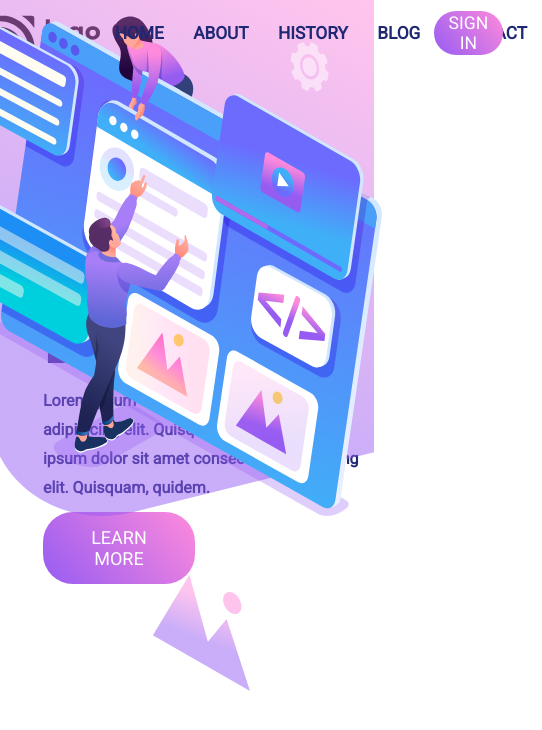
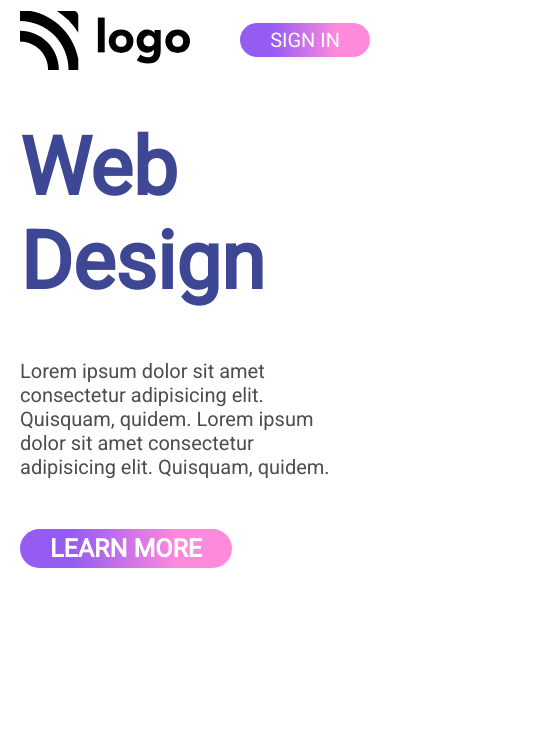
Before and after one commit to Yash-Singhania/LIVE-PROJECT-8, a website: page index.html in a window 390 px wide. Shown: the whole page, 542 px wide, since content can reach past the window. Drawn offline with Linux system fonts and the light colour scheme.

Commit message:
Added Responsiveness

```diff
--- a/css/index.css
+++ b/css/index.css
@@ -1,172 +1,123 @@
-/* Removeing the styles added by browser */
-
 * {
     margin: 0;
     padding: 0;
-    font-family: 'Roboto';
+    font-family: "Roboto";
 }
 
-/* Colors */
-.nav-items, .left-section{
-    color: rgb(31, 40, 115);
+body {
+    padding: 50px 100px;
 }
 
-/* Style Buttons Which look alike */
-.learn-more-btn, .signin-btn{
-    background: linear-gradient(
-        50deg,
-        rgb(150, 92, 242),
-        rgb(255, 138, 220));
-    color: #fff;
-    border-radius: 30px;
-    padding: 2px 15px;
-    border: none;
-    z-index: 2;
+nav {
+    display: flex;
+    justify-content: space-between;
+    align-items: center;
 }
 
-/* Designing Nav Bar */
-nav{
-    display: flex;
-    align-items: center;
-    justify-content: space-around;
-    margin-top: 2%;
+nav img {
+    flex: 10;
 }
 
-nav .nav-items{
+.nav-items {
+    color: #30387E;
+    font-size: 20px;
+    flex: 80;
+
     display: flex;
-    font-size: 1.3em;
+    justify-content: center;
+    gap: 50px;
 }
 
-nav .nav-items .nav-item{
-    padding: 5%;
-    z-index: 2;
+nav .button {
+    flex: 10;
 }
 
-nav .nav-items {
-    margin-right: 10%;
+button {
+    color: #FFFFFF;
+    font-size: 20px;
+    padding: 5px 30px;
+
+    background: rgb(150,92,242);
+    background: linear-gradient(90deg, rgba(150,92,242,1) 25%, rgba(255,138,220,1) 75%);
+
+    border: none;
+    border-radius: 30px;
 }
 
-nav img{
-    width: 100px;
+.intro-section {
+    display: flex;
+    justify-content: space-between;
 }
 
-nav .signin-btn{
-    font-size: 1.1em;
+.left-section {
+    padding-top: 100px;
 }
 
-/* Designing the left portion of the web page */
-body{
-    overflow-x: hidden;
+.left-section h1 {
+    font-size: 80px;
+    color: #3E4794;
 }
 
-.intro-section .left-section{
-    position: absolute;
-    right: 50%;
-    left: 11%;
-    top: 28%;
+.left-section h4 {
+    margin: 70px 0;
+    width: 50ch;
+    font-size: 16px;
+    font-weight: 400;
+    color: rgb(78, 77, 77);
 }
 
-.left-section h1{
-    font-size: 60px;
+.learn-more-btn {
+    font-size: 25px !important;
+    font-weight: 600;
 }
 
-.left-section h4{
-    width: 320px;
-    text-align: left;
-    line-height: 1.8;
-    margin-top: 6%;
+.backcover {
+    position: absolute;
+    top: 0;
+    right: 0;
+    z-index: -1;
 }
 
-.learn-more-btn{
-    padding: 15px 40px;
-    font-size: 18px;
-    margin-top: 6%;
+.vector-img,.vector-dot {
+    position: absolute;
+    top: 70%;
+    right: 50%;
 }
 
-/* Designing the right portion of the web page */
-
-.vector-dot + img {
-    height: 500px;
-    background: url('../images/backcover.svg');
-    background-repeat: no-repeat;
-    background-size: contain;
-    position: absolute;
-    right: -3%;
-    top: 0%;
-    padding: 4% 5% 0 0;
+.main {
+    position: relative;
+    width: 800px;
 }
 
-.vector-dot{
-    position: absolute;
-    top:70%;
-    right: 38%;
+@media (max-width: 700px) {
+    body {
+        padding: 0;
+        margin: 10px 20px;
     }
 
-.vector-img{
-    position: absolute;
-    top:68%;
-    right: 36%;
+    .nav-items {
+        display: none;
     }
 
-/* Extra Features */
-.main-div nav img:hover{
-    opacity: 0.5;
-    cursor: pointer;
+    .signin-btn {
+        margin-left: 50px;
     }
 
-
-
-button:hover{
-    animation-name: hoverEffect;
-    animation-duration: 500ms;
-    animation-iteration-count: infinite;
-    cursor: pointer;
+    .imgs-div {
+        display: none;
     }
 
-::selection{
-    background-color: rgb(255, 138, 220);
+    .left-section {
+        padding-top: 50px;
     }
 
-.nav-item:hover{
-    background: linear-gradient(
-        0deg,
-        rgb(150, 92, 242),
-        rgb(255, 138, 220)
-        );
-    cursor: pointer;
-    border-radius: 30px;
-    transition: all .5s ease;
+    .left-section h1 {
+        width: 6ch;
     }
 
-@keyframes hoverEffect {
-    0% {
-        background: linear-gradient(
-        0deg,
-        rgb(150, 92, 242),
-        rgb(255, 138, 220)
-        );
-    }
-    25% {
-        background: linear-gradient(
-        90deg,
-        rgb(150, 92, 242),
-        rgb(255, 138, 220)
-        );
-    }
-
-    50% {
-        background: linear-gradient(
-        180deg,
-        rgb(150, 92, 242),
-        rgb(255, 138, 220)
-        );
-    }
-
-    100% {
-        background: linear-gradient(
-        260deg,
-        rgb(150, 92, 242),
-        rgb(255, 138, 220)
-        );
+    .left-section h4 {
+        width: 80vw;
+        font-size: 20px;
+        margin: 50px 0;
     }
 }
```
Lines whose indentation alone changed are shown as unchanged.
